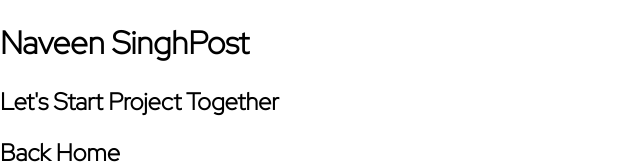
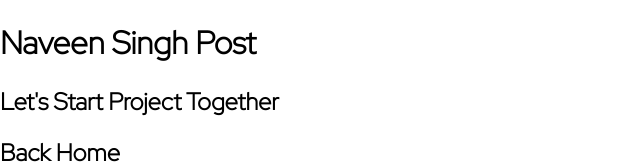
Before and after one commit to naveensinghp/nextjsweb, a Next.js app: page /post/first-post in a window 1280 px wide. Shown: the top 164 px of the page, without its empty margins (0-640 px from the left). Built offline with nearby package versions, Linux system fonts and the light colour scheme.

Commit message:
no message

```diff
--- a/pages/post/first-post.js
+++ b/pages/post/first-post.js
@@ -11,7 +11,7 @@ export default function FirstPost(){
          <title>Learning</title>
 
         </Head>
-         <h1>Naveen SinghPost</h1>
+         <h1>Naveen Singh Post</h1>
          <h2>Let's Start Project Together</h2>
          <Script src="https://connect.facebook.net/en_US/sdk.js" strategy="lazyOnload"
             onLoad={() => console.log(`script loaded correctly, window.FB has been populated`)}/>
```
Also changed, not shown: public/assets/fonts/gilroy.ttf (added).
